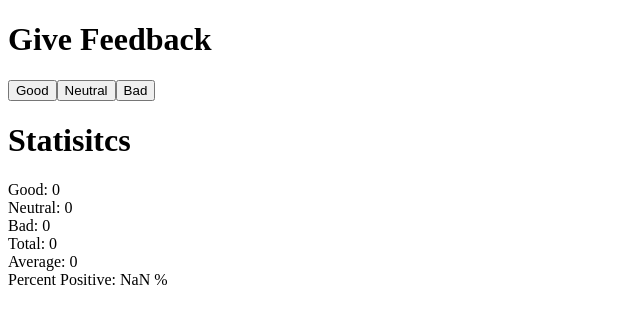
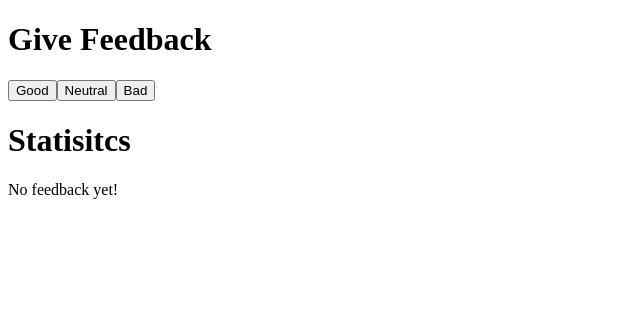
Before and after one commit to zelda4669/full-stack-open, a React (Create React App) app in the folder part1/unicafe-app/: page / in a window 1280 px wide. Shown: the top 324 px of the page, without its empty margins (0-640 px from the left). Built offline with nearby package versions, Linux system fonts and the light colour scheme.

Commit message:
Exercise 1.9

```diff
--- a/part1/unicafe-app/src/App.js
+++ b/part1/unicafe-app/src/App.js
@@ -9,6 +9,13 @@ const Statistics = ({ good, neutral, bad }) => {
   const total = good + neutral + bad
   const avg = mean(good, neutral, bad)
   const percent = multiply(good/total, 100)
+  if (total === 0) {
+    return (
+      <div>
+        No feedback yet!
+      </div>
+    )
+  }
   return (
     <div>
       <Display stat='Good' value={good} />
```
